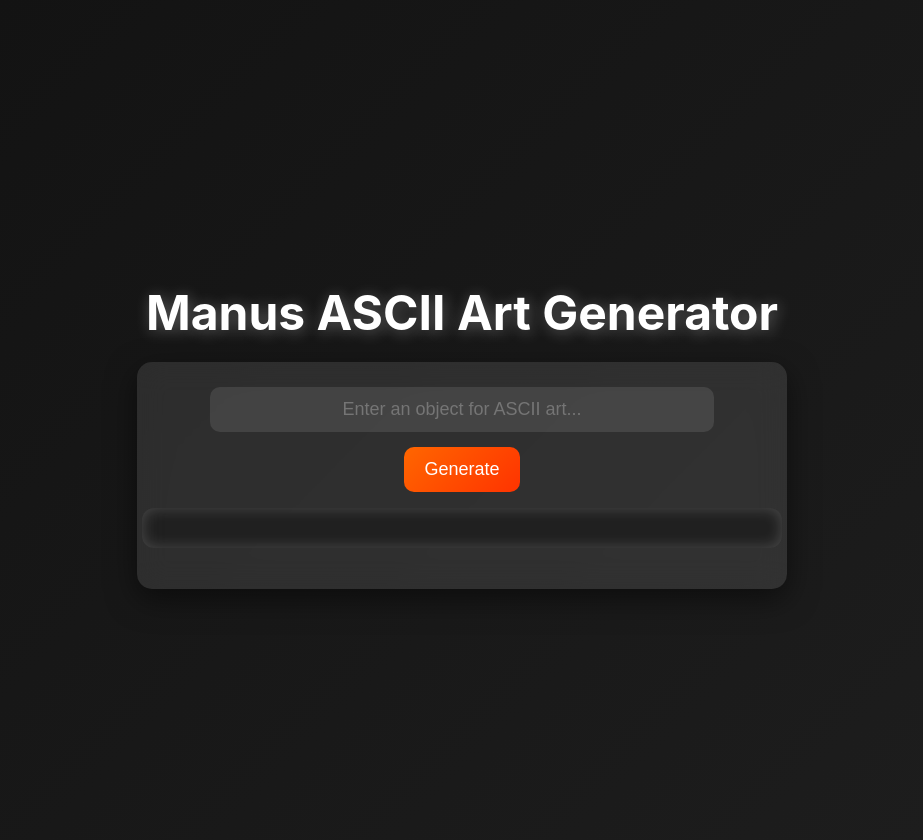
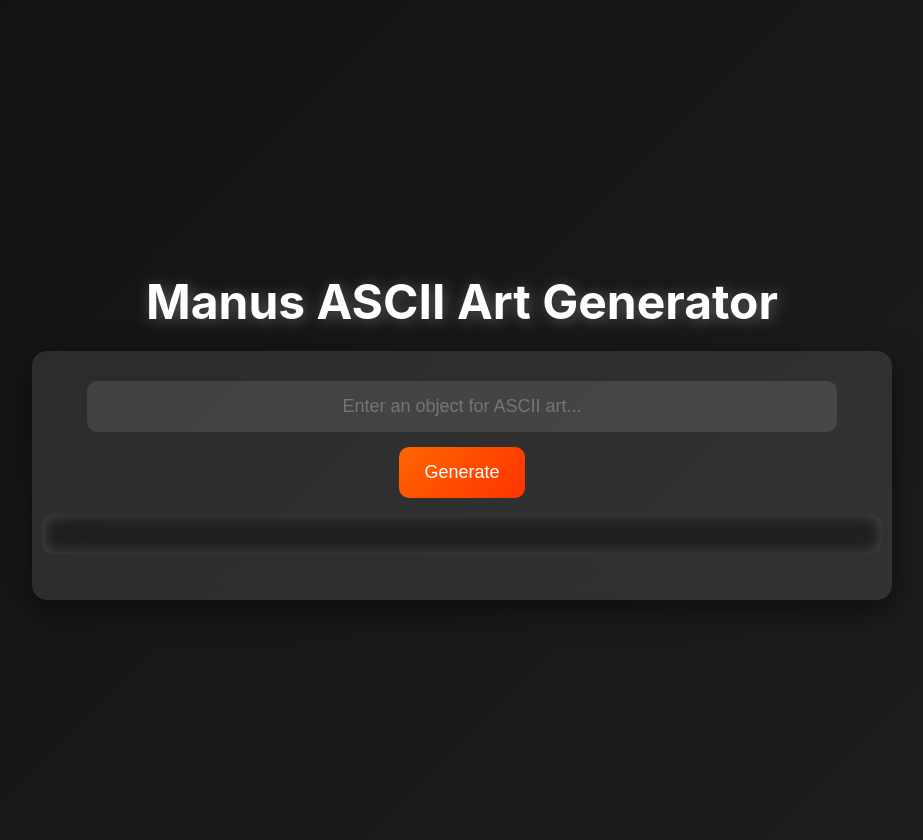
Before and after one commit to AlexSmithai/ai_ascii_agent, a Flask app: page / in a window 1280 px wide. Shown: the whole page, without its empty margins (178-1101 px from the left). Run offline with Flask 3, Linux system fonts and the light colour scheme.

Commit message:
Update index.html

```diff
--- a/templates/index.html
+++ b/templates/index.html
@@ -25,9 +25,9 @@
         }
         #chat-container {
             width: 100%;
-            max-width: 600px;
+            max-width: 800px;
             background: rgba(255, 255, 255, 0.1);
-            padding: 25px;
+            padding: 30px;
             border-radius: 15px;
             box-shadow: 0 10px 30px rgba(0, 0, 0, 0.5);
             backdrop-filter: blur(15px);
@@ -37,8 +37,8 @@
             align-items: center;
         }
         input {
-            width: 80%;
-            padding: 12px;
+            width: 90%;
+            padding: 15px;
             border-radius: 10px;
             border: none;
             font-size: 18px;
@@ -53,7 +53,7 @@
         }
         button {
             margin-top: 15px;
-            padding: 12px 20px;
+            padding: 15px 25px;
             background: linear-gradient(135deg, #ff6600, #ff3300);
             color: white;
             border: none;
@@ -74,7 +74,7 @@
             text-align: left;
             overflow-x: auto;
             font-size: 16px;
-            max-height: 350px;
+            max-height: 400px;
             overflow-y: auto;
             box-shadow: inset 0px 0px 15px rgba(255, 255, 255, 0.2);
             animation: fadeInUp 1.5s ease-in-out;
@@ -87,7 +87,7 @@
             let responseBox = document.getElementById("response");
 
             if (!userInput) {
-                responseBox.innerText = "Please enter some text to generate ASCII art.";
+                responseBox.innerText = "Please enter an object name to generate ASCII art.";
                 return;
             }
 
```
